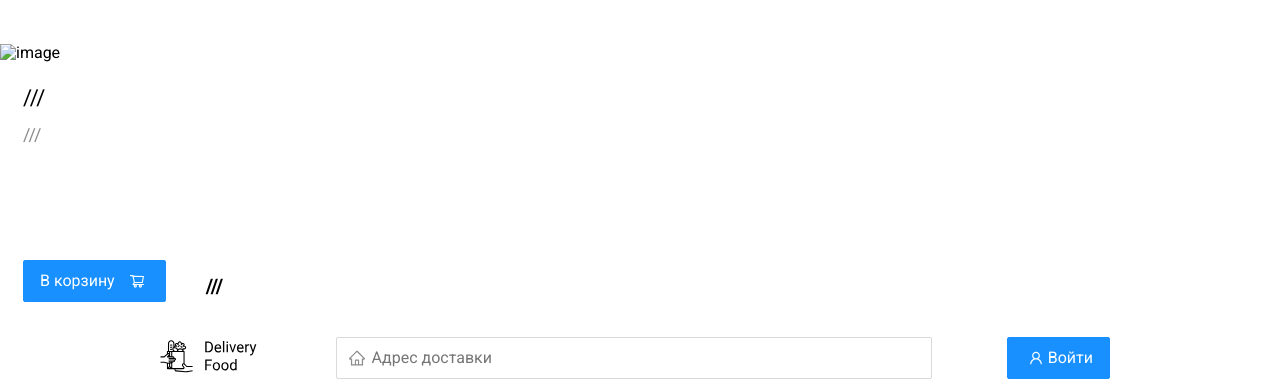
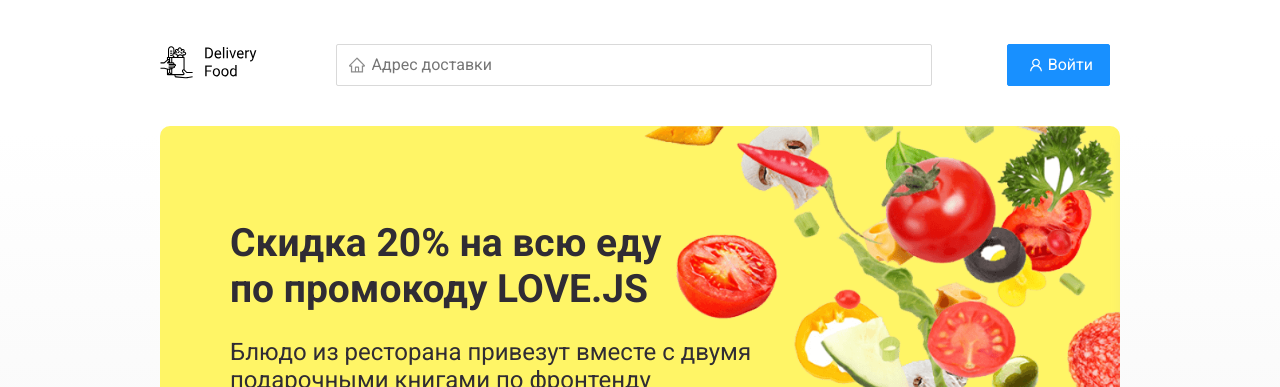
Before and after one commit to Saoa35/Food-Restaurants, a plain HTML site: page index.html in a window 1280 px wide. Shown: the top 387 px of the page. Drawn offline with nearby package versions, Linux system fonts and the light colour scheme; no server answers.

Commit message:
removed template for good card

```diff
--- a/index.html
+++ b/index.html
@@ -12,26 +12,6 @@
 </head>
 
 <body>
-
-
-	<img src="//" alt="image" class="card-image"/>
-	<div class="card-text">
-		<div class="card-heading">
-			<h3 class="card-title card-title-reg"> /// </h3>
-		</div>
-		<div class="card-info">
-			<div class="ingredients"> /// </div>
-		</div>
-		<div class="card-buttons">
-			<button class="button button-primary button-add-cart" id="//">
-				<span class="button-card-text">В корзину</span>
-				<span class="button-cart-svg"></span>
-			</button>
-			<strong class="card-price-bold card-price"> /// </strong>
-		</div>
-	</div>
-
-
 
 	<div class="container">
 		<header class="header">
```
